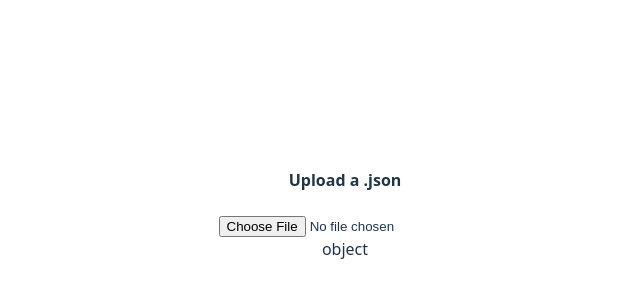
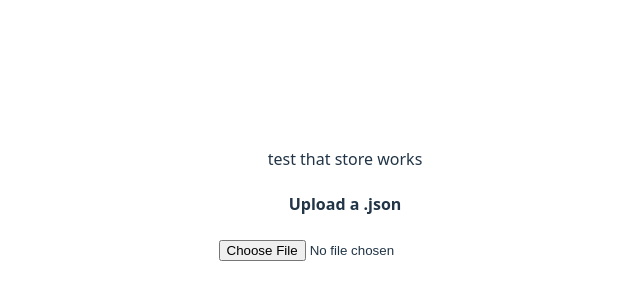
Before and after one commit to kollected/esprow-tree-view, a React (Vite) app: page / in a window 1280 px wide. Shown: the part 196-496 px from the top of the page, without its empty margins (295-935 px from the left). Built offline with nearby package versions, Linux system fonts and the light colour scheme.

Commit message:
set up app store & preliminary navigation

```diff
--- a/package.json
+++ b/package.json
@@ -11,7 +11,8 @@
   },
   "dependencies": {
     "react": "^19.2.0",
-    "react-dom": "^19.2.0"
+    "react-dom": "^19.2.0",
+    "zustand": "^5.0.11"
   },
   "devDependencies": {
     "@eslint/js": "^9.39.1",
--- a/src/App.tsx
+++ b/src/App.tsx
@@ -1,10 +1,13 @@
 import './App.css'
 import { FileUpload } from './components/FileUpload.tsx'
+import { useStore } from './store.ts'
 
 export const App = () => {
+  const { data, navigation } = useStore()
 
   return (
     <>
+      <div onClick={() => console.log(data, navigation)}>test that store works</div>
       <FileUpload />
     </>
   )
--- a/src/components/FileUpload.tsx
+++ b/src/components/FileUpload.tsx
@@ -1,7 +1,8 @@
-import { type ChangeEvent, useState } from 'react'
+import { type ChangeEvent } from 'react'
+import { useStore } from '../store.ts'
 
 export const FileUpload = () => {
-  const [data, setData] = useState(null)
+  const { setData } = useStore()
 
   const handleUpload = (e: ChangeEvent<HTMLInputElement>) => {
     const reader = new FileReader()
@@ -16,11 +17,11 @@ export const FileUpload = () => {
   return (
     <div className='FileUpload'>
       <h4>Upload a .json</h4>
-      <input type='file'
-             accept='.json,application/json'
-             onChange={handleUpload}
+      <input
+        type='file'
+        accept='.json,application/json'
+        onChange={handleUpload}
       />
-      <div onClick={() => console.log(data)}>{typeof data}</div>
     </div>
   )
 }
--- /dev/null
+++ b/src/store.ts
@@ -0,0 +1,41 @@
+import { create } from 'zustand/react'
+
+type Item = {
+  name: string // as it's required
+  children?: Item[]
+  [x: string]: unknown
+}
+
+type NavItem = {
+  name: string
+  internalID: string
+  children?: NavItem[]
+}
+
+type Navigation = NavItem[]
+
+type Store = {
+  data: Item[]
+  setData: (data: Item[]) => void
+  // not sure if i grab the entire item or just grab the id (parentName.nextName.name)
+  // this will do for now
+  selectedItem?: Item
+  setSelectedItem: (item: Item) => void
+  // another question: should i create a separate property with names only? for the actual tree?
+  // not sure.
+  navigation?: Navigation
+}
+
+const extractNavigation = (data: Item[], path = ''): Navigation => data.map((item) => ({
+  name: item.name,
+  internalID: path + item.name,
+  ...(item.children && { children: extractNavigation(item.children, path + item.name + '.') })
+}))
+
+
+export const useStore = create<Store>((set) => ({
+  data: [],
+  setData: (data) => set({ data, navigation: extractNavigation(data) }),
+  selectedItem: undefined,
+  setSelectedItem: (selectedItem) => set({ selectedItem }),
+}))
```
Also changed, not shown: 1 other file (tests, documents, lock files or other folders).
